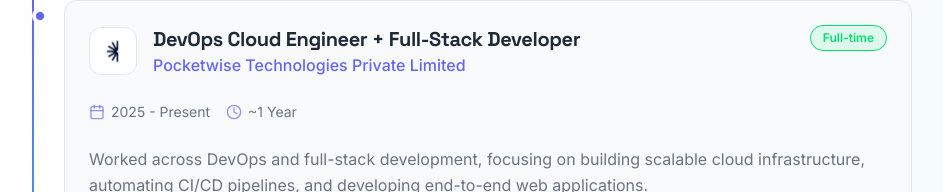
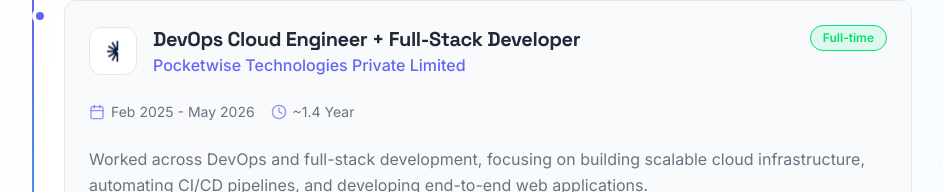
Before and after one commit to Nikhilkumar2311/portfolio, a React (Vite) app: page / in a window 1280 px wide. Shown: the part 5810-6002 px from the top of the page, without its empty margins (176-1119 px from the left). Built offline with nearby package versions, Linux system fonts and the light colour scheme.

Commit message:
Updated experience

```diff
--- a/src/data/experience.ts
+++ b/src/data/experience.ts
@@ -6,8 +6,8 @@
     company: "Pocketwise Technologies Private Limited",
     companyInitial: "P",
     logo: '/company/pocketwise.svg',
-    period: "2025 - Present",
-    duration: "~1 Year",
+    period: "Feb 2025 - May 2026",
+    duration: "~1.4 Year",
     employmentType: "full-time",
     description:
       "Worked across DevOps and full-stack development, focusing on building scalable cloud infrastructure, automating CI/CD pipelines, and developing end-to-end web applications.",
```
